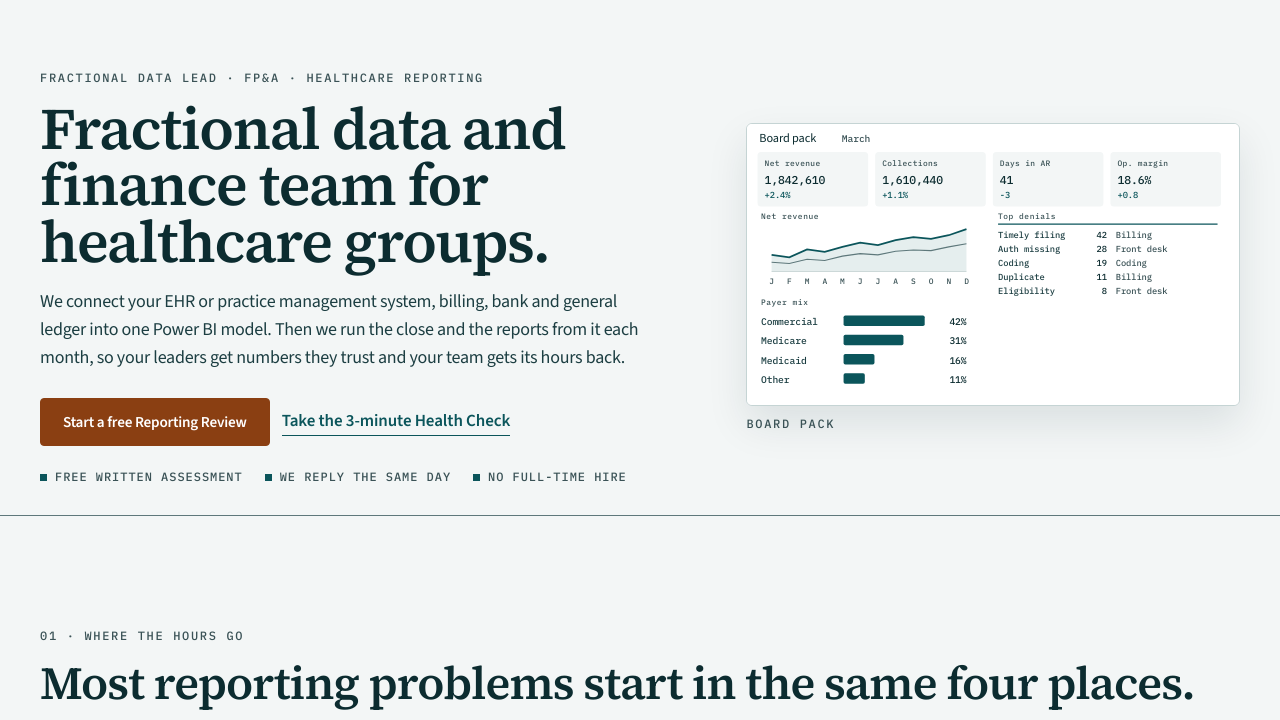
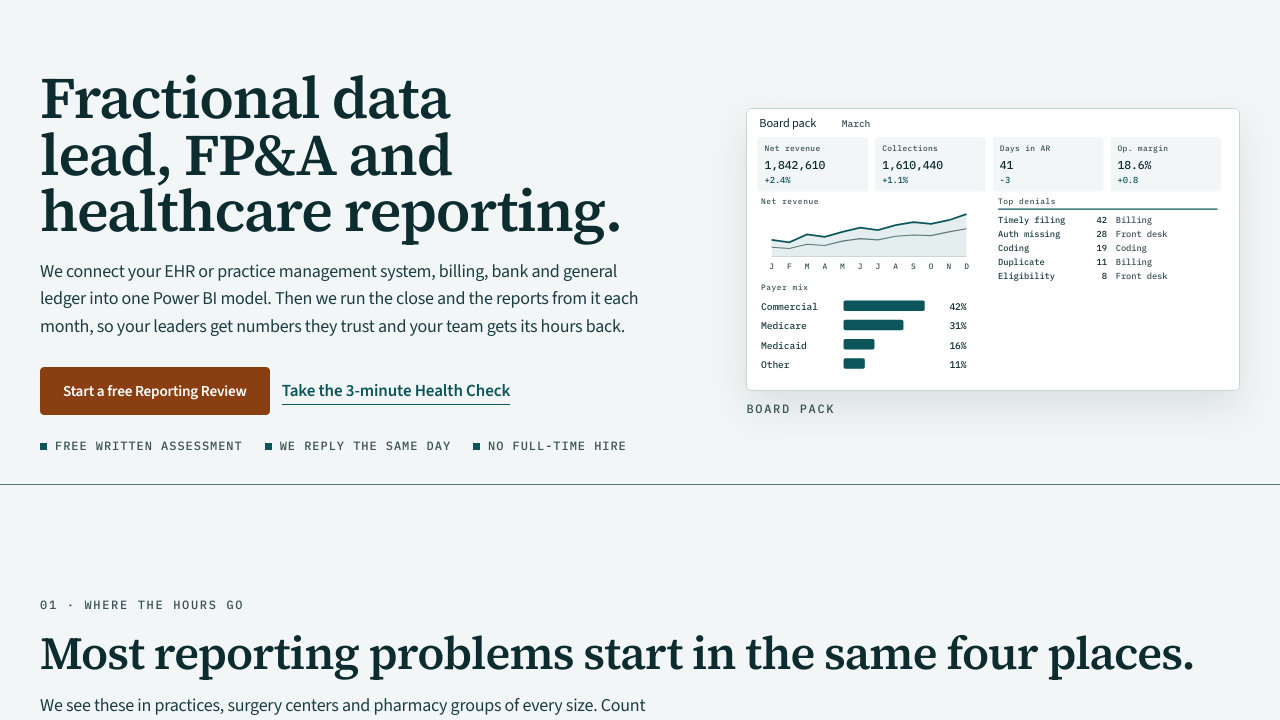
Before and after one commit to pedrodahdah1/ddhconsulting.com, a plain HTML site: page index.html in a window 1280 px wide. Shown: the part 63-783 px from the top of the page. Drawn offline with Linux system fonts and the light colour scheme.

Commit message:
Retitle the hero and drop the repeating kicker. (#46)
The H1 is now "Fractional data lead, FP&A and healthcare reporting."

Co-authored-by: Cursor Agent <cursoragent@cursor.com>
Co-authored-by: deadpool <pedrodahdah1@users.noreply.github.com>

```diff
--- a/index.html
+++ b/index.html
@@ -194,8 +194,7 @@
 <section class="hero" id="top">
   <div class="wrap hero-grid">
     <div>
-      <p class="eyebrow">Fractional data lead · FP&amp;A · Healthcare reporting</p>
-      <h1>Fractional data and finance team for healthcare groups.</h1>
+      <h1>Fractional data lead, FP&amp;A and healthcare reporting.</h1>
       <p class="lede">We connect your EHR or practice management system, billing, bank and general ledger into one Power BI model. Then we run the close and the reports from it each month, so your leaders get numbers they trust and your team gets its hours back.</p>
       <div class="cta-row">
         <a class="btn btn-primary" href="/apply.html">Start a free Reporting Review</a>
```
